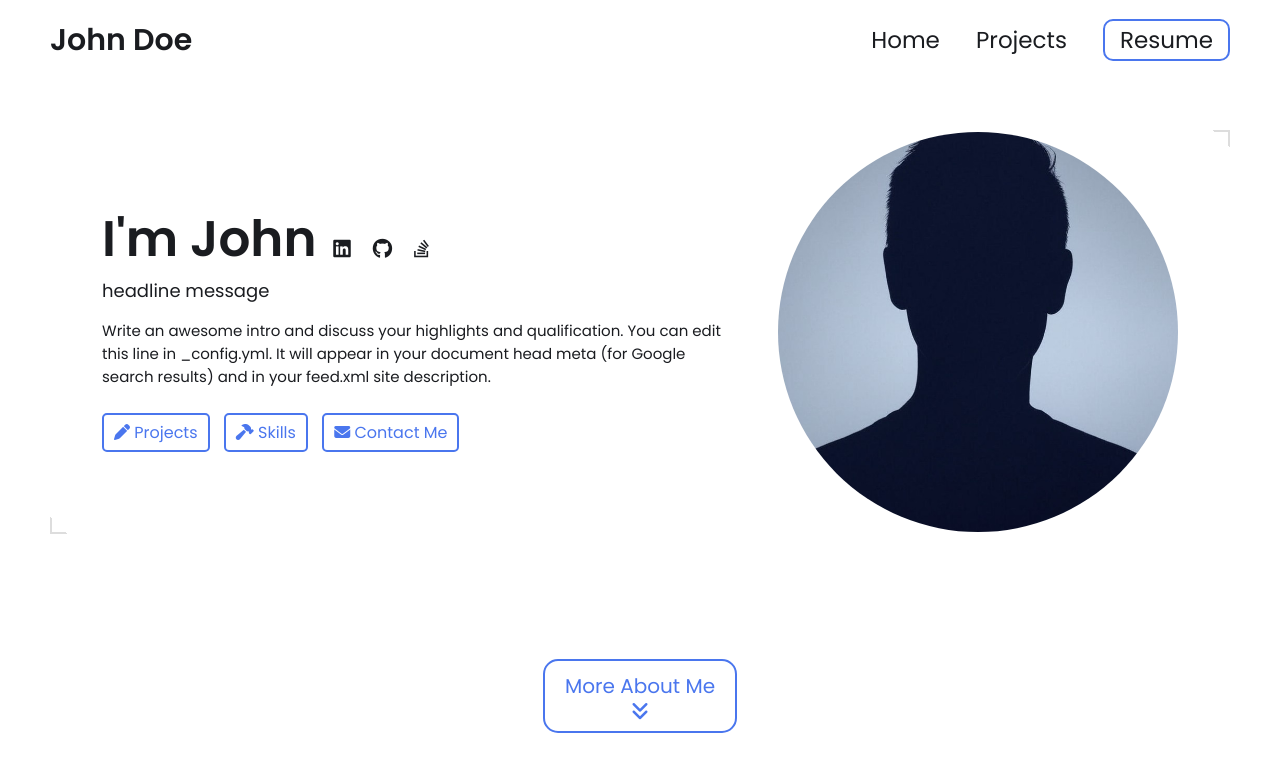
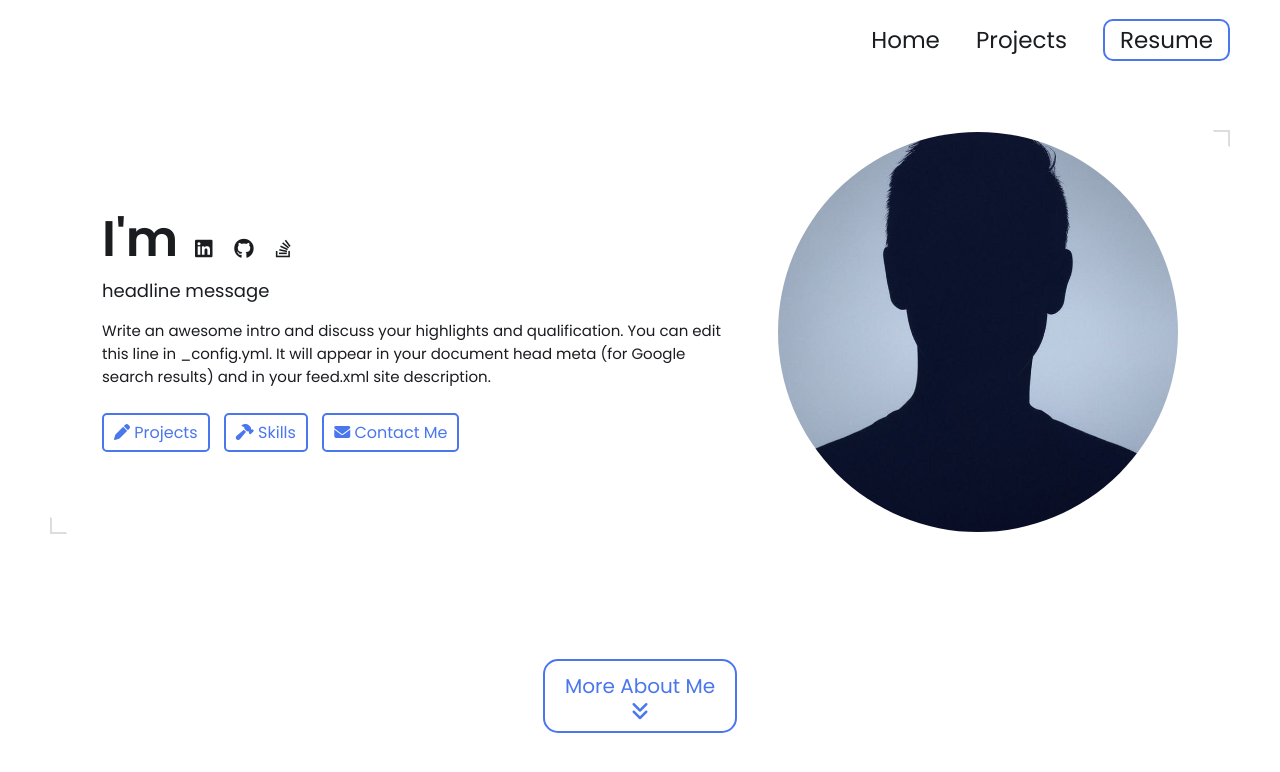
Before and after one commit to sauxgat/saugatojha.com.np, a Jekyll site: the page built from index.html, in a window 1280 px wide and 900 px high. Shown: the top 772 px of the window. Built offline with Jekyll 4.4.1, drawn with Linux system fonts in a browser that asks for light colours.

Commit message:
Update _config.yml

```diff
--- a/_config.yml
+++ b/_config.yml
@@ -7,12 +7,12 @@
 
 # Main Page Setup
 
-title: John Doe's Portfolio # This is what shows up in the tab of the browser
+title: Saugat Ojha's Portfolio # This is what shows up in the tab of the browser
 
 
 
 # Hero Section
-name: John Doe
+name:
 headline: headline message
 description: >- # dont remove this line. this will ignore all new lines until the next section
   Write an awesome intro and discuss your highlights and qualification. You can edit this
```
